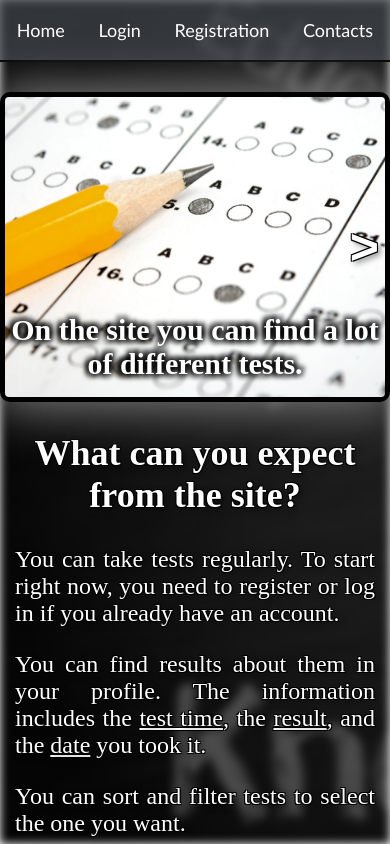
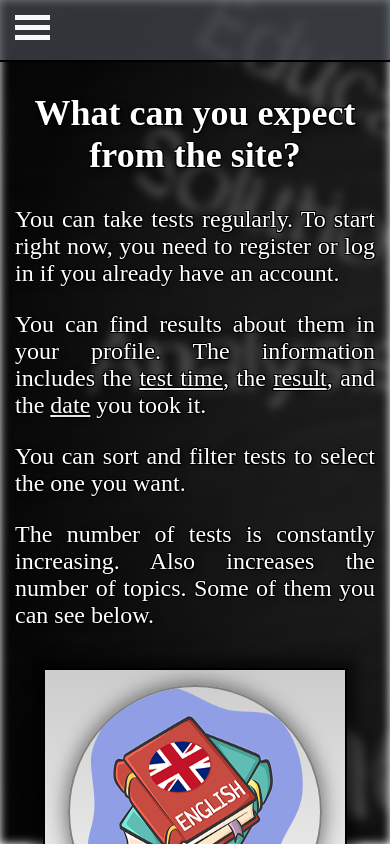
Before and after one commit to Follkner/knowledge-testing-system, a React (Create React App) app: page / in a window 390 px wide. Shown: the top 844 px of the page. Built offline with nearby package versions, Linux system fonts and the light colour scheme.

Commit message:
add burger-menu in mobile version

```diff
--- a/src/components/Header/Header.css
+++ b/src/components/Header/Header.css
@@ -1,12 +1,20 @@
 .header {
-	display: flex;
-	justify-content: space-around;
 	height: 60px;
 	border-bottom: 2px solid black;
-	align-items: center;
 	font-family: "Trebuchet MS", sans-serif;
 	font-size: 18px;
 	background: rgba(69, 73, 81, 0.7);
+}
+
+.full-menu {
+	height: 60px;
+	display: flex;
+	justify-content: space-around;
+	align-items: center;
+}
+
+.mobile-menu {
+	display: none;
 }
 
 .header a {
--- a/src/components/Header/Header.jsx
+++ b/src/components/Header/Header.jsx
@@ -8,7 +8,7 @@ class Header extends Component {
 	constructor(props) {
 		super(props);
 		this.state = {
-			showMenu: false,
+			showProfileMenu: false,
 		};
 
 		this.onProfileClick = this.onProfileClick.bind(this);
@@ -16,7 +16,7 @@ class Header extends Component {
 	}
 
 	onProfileClick() {
-		this.setState({showMenu: !this.state.showMenu})
+		this.setState({showProfileMenu: !this.state.showProfileMenu})
 	}
 
 	componentDidMount() {
@@ -25,39 +25,69 @@ class Header extends Component {
 
 	componentWillUnmount() {
 		document.removeEventListener('click', this.handleClickOutside, false);
-		this.setState({showMenu: false})
+		this.setState({showProfileMenu: false})
 	}
 
 	handleClickOutside(e) {
 		if(e.target === document.getElementById('profile')) return;
-		this.setState({showMenu: false});
+		if(e.target === document.getElementById('show-menu')) return;
+		if(e.target === document.getElementsByClassName('lines')[0]) return;
+		this.setState({showProfileMenu: false});
+		document.getElementById("show-menu").checked = false;
 	}
 
 	render() {
 		return(
 			<div className = "header">
+
+			<nav className="mobile-menu">
+				<label htmlFor="show-menu" className="show-menu"><div className="lines"></div></label>
+				<input type="checkbox" id="show-menu"/>
+				<ul className="menu-ul">
+				{this.props.isAuthorized?
+					<React.Fragment>
+					<li><Link to="/">Home</Link></li>
+					<li><Link to="/tests">Tests</Link></li>
+					<li><Link to="/contacts">Contacts</Link></li>
+					<li><Link to ="/profile">Profile</Link></li>
+					<li><div className = "item" onClick = {this.props.logout}>Log out</div></li>
+					</React.Fragment>
+
+					:
+
+					<React.Fragment>
+					<li><Link to="/">Home</Link></li>
+					<li><Link to="/login">Login</Link></li>
+					<li><Link to="/registration">Registration</Link></li>
+					<li><Link to="/contacts">Contacts</Link></li>
+					</React.Fragment>
+
+				}
+				</ul>
+			</nav>
+
 			{this.props.isAuthorized?
-				<React.Fragment>
+				<nav className = "full-menu">
 					<Link to="/">Home</Link>
 					<Link to="/tests">Tests</Link>
 					<Link to="/contacts">Contacts</Link>
 					<div className = "profile">
 						<img id = "profile" src = {image} onClick = {this.onProfileClick}></img>
-						{this.state.showMenu?
+						{this.state.showProfileMenu?
 						<div className = "dropdown-menu">
 							<div className = "item"><Link to = "/profile">Profile</Link></div>
 							<div className = "item" onClick = {this.props.logout}>Log out</div>
 						</div>
 						: null}
 					</div>
-				</React.Fragment>
+				</nav>
 
-				: <React.Fragment>
+				: <nav className = "full-menu">
 					<Link to="/">Home</Link>
 					<Link to="/login">Login</Link>
 					<Link to="/registration">Registration</Link>
 					<Link to="/contacts">Contacts</Link>
-				</React.Fragment>
+				</nav>
 			}
 			</div>
 		);
--- a/src/media.css
+++ b/src/media.css
@@ -70,4 +70,100 @@
 
 @media only screen and (max-width: 480px) {
 
+	.main-component .carousel {
+		display: none;
+	}
+
+	.header .mobile-menu {
+	  	display:block;
+	  	width:100%;
+	  	height: 50px;
+	  	padding-top: 5px;
+	  	text-align:center;
+		position: relative;
+	  	margin:0 auto;
+	 	z-index: 1000;
+	}
+
+	.mobile-menu ul {
+		list-style-type:none;
+	  	padding-left:0;
+	  	text-align:center;
+	  	width:100%;
+	  	position: absolute;
+	  	margin-top: 10px;
+
+	}
+
+	.mobile-menu li {
+		display:inline-block;
+		float: left;
+		background: #353535;
+		border-bottom: 1px solid #353535;
+		padding: 0;
+	}
+
+	.mobile-menu li a {
+		display:block;
+		min-width:140px;
+		text-align: center;
+		font-family: "Helvetica Neue", Helvetica, Arial, sans-serif;
+		color: #fff;
+		text-transform:uppercase;
+		background: gray;
+		text-decoration: none;
+	  	padding: 10px 0;
+	}
+
+	.mobile-menu li ul {
+		display: none;
+	}
+
+	.mobile-menu li ul li {
+		display: block;
+	}
+
+	.mobile-menu .show-menu {
+		margin: 10px 15px;
+		width: 35px;
+		height: 25px;
+	}
+
+	.mobile-menu input[type=checkbox]{
+	    display: none;
+	}
+
+	.mobile-menu input[type=checkbox]:checked ~ .menu-ul{
+	    display: block;
+	    width: 100%;
+	    position: absolute;
+	}
+
+	.mobile-menu .lines {
+	    border-bottom: 15px double #f8f8f8;
+	    border-top: 5px solid #f8f8f8;
+	    content:"";
+	    height: 5px;
+	    width:20px;
+	    padding-right:15px;
+	    float: left;
+	}
+
+	.mobile-menu ul {
+		position: static;
+		display: none;
+	}
+
+	.mobile-menu ul li, .mobile-menu li a {
+		width: 100%;
+	}
+
+	.mobile-menu .show-menu {
+		display:block;
+	}
+
+	nav.full-menu {
+		display: none;
+	}
+
 }
```
